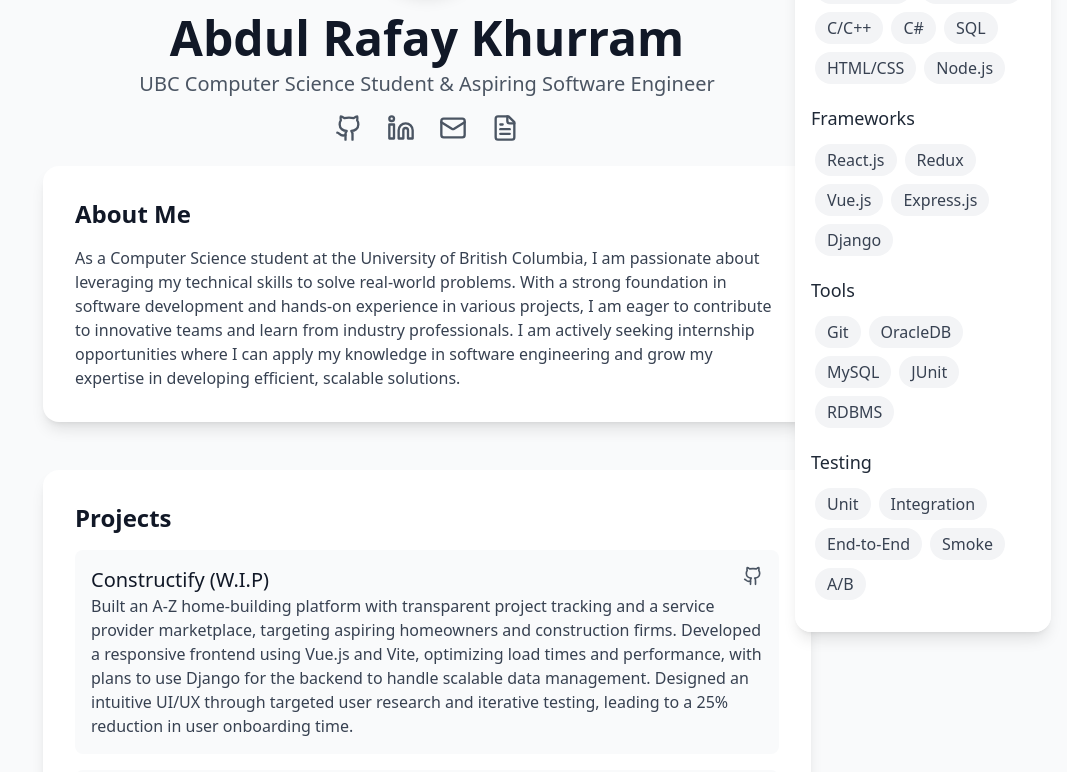
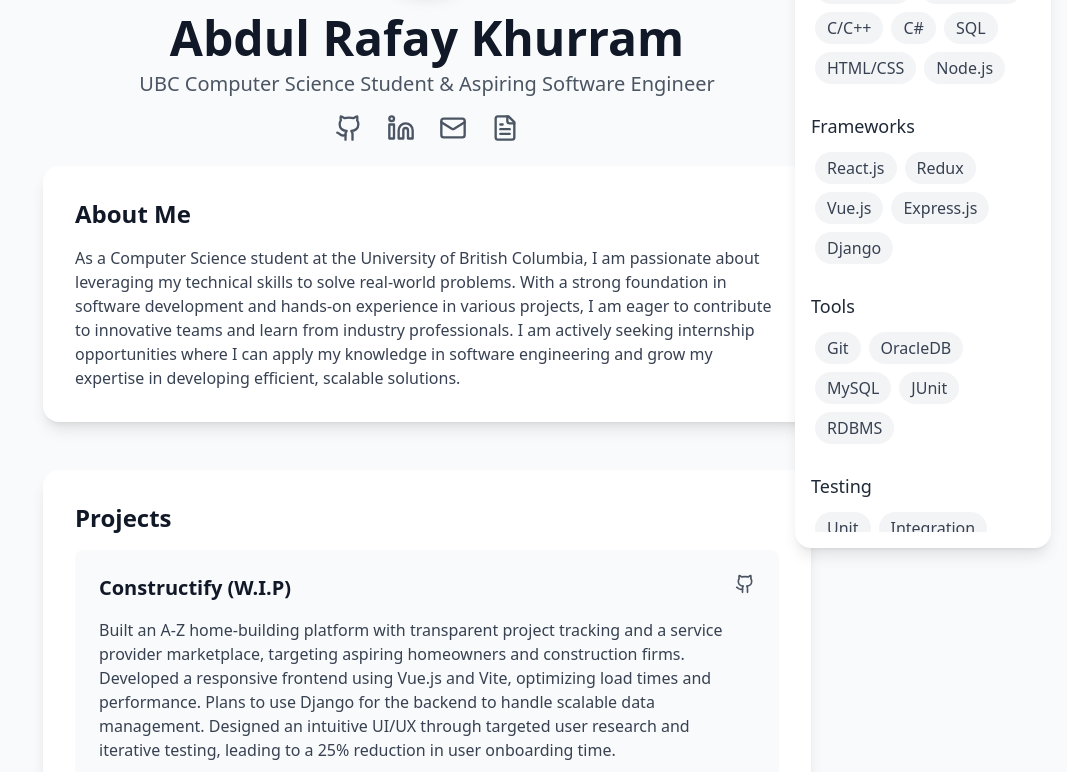
Before and after one commit to arkb75/abdulkhurramdotcom, a React (Create React App) app: page / in a window 1280 px wide. Shown: the part 248-1020 px from the top of the page, without its empty margins (213-1280 px from the left). Built offline with nearby package versions, Linux system fonts and the light colour scheme; the HTML template or start-up script is replaced by a standard one.

Commit message:
Skills highlight fix and scrolling within skills refined

```diff
--- a/src/App.js
+++ b/src/App.js
@@ -1,4 +1,4 @@
-import React, { useRef, useState } from 'react';
+import React, { useState } from 'react';
 import { useSelector } from 'react-redux';
 import Header from './components/Header';
 import Taskbar from './components/Taskbar';
@@ -7,28 +7,14 @@ import ProjectsSection from './components/ProjectsSection';
 import ResearchSection from './components/ResearchSection';
 import SkillsSection from './components/SkillsSection';
 
-import { MenuIcon } from 'lucide-react'; // Import an icon for the toggle button
+import { Code } from 'lucide-react';
 
 const App = () => {
-  // Refs for each project
-  const constructifyRef = useRef(null);
-  const realEstateRef = useRef(null);
-  const amazonRef = useRef(null);
-  const mediaRef = useRef(null);
-
   // Get the state from Redux
   const glowPageBorder = useSelector((state) => state.glow.glowPageBorder);
 
   // State to manage the visibility of the SkillsSection on small screens
   const [isSkillsOpen, setIsSkillsOpen] = useState(false);
-
-  // Pass refs as an object to the components
-  const projectRefs = {
-    constructifyRef,
-    realEstateRef,
-    amazonRef,
-    mediaRef,
-  };
 
   return (
     <div
@@ -37,25 +23,23 @@ const App = () => {
       }`}
     >
       <Taskbar />
-      <SkillsSection
-        projectRefs={projectRefs}
-        isOpen={isSkillsOpen}
-        onClose={() => setIsSkillsOpen(false)}
-      />
+      <SkillsSection isOpen={isSkillsOpen} onClose={() => setIsSkillsOpen(false)} />
       {/* Toggle Button for smaller screens */}
-      <button
-        className="lg:hidden fixed bottom-4 right-4 bg-white text-black p-3 rounded-full shadow-lg z-50"
-        onClick={() => setIsSkillsOpen(true)}
-      >
-        <MenuIcon size={24} />
-      </button>
+      {!isSkillsOpen && (
+        <button
+          className="lg:hidden fixed bottom-8 right-8 bg-white text-black p-4 rounded-full shadow-lg z-50 hover:bg-gray-100 transition-colors duration-300"
+          onClick={() => setIsSkillsOpen(true)}
+          aria-label="Open Skills"
+        >
+          <Code size={24} />
+        </button>
+      )}
       <div className="max-w-3xl mx-auto mt-16">
         <Header />
         <main className="space-y-12">
           <AboutMeSection />
-          <ProjectsSection projectRefs={projectRefs} />
+          <ProjectsSection />
           <ResearchSection />
-          {/* Removed SkillsSection from here */}
         </main>
       </div>
     </div>
--- a/src/components/ProjectCard.js
+++ b/src/components/ProjectCard.js
@@ -1,26 +1,35 @@
 import React from 'react';
-import { GithubIcon } from 'lucide-react';
+import { Github } from 'lucide-react';
 
-const ProjectCard = React.forwardRef(({ project, highlightedProject }, ref) => (
+const ProjectCard = ({ project, highlightedProject }) => {
+  const isHighlighted = highlightedProject === project.title;
+
+  return (
     <div
-    ref={ref}
-    className={`bg-gray-50 p-4 rounded-lg relative transition-all duration-500 ${
-      highlightedProject === ref ? 'ring-4 ring-blue-500 shadow-xl' : ''
+      id={project.title.replace(/\s+/g, '-')}
+      data-title={project.title}
+      className={`project-card bg-gray-50 p-6 rounded-lg relative transition-all duration-500 ${
+        isHighlighted ? 'ring-4 ring-blue-500 shadow-xl' : ''
       }`}
     >
       <div className="flex justify-between items-start">
-      <h3 className="text-xl font-medium text-gray-900">{project.title}</h3>
+        <h3 className="text-xl font-semibold text-gray-900">
+          {project.title}
+        </h3>
         {project.githubLink && (
           <a
             href={project.githubLink}
             className="text-gray-600 hover:text-gray-900 transition-colors duration-300"
+            target="_blank"
+            rel="noopener noreferrer"
           >
-          <GithubIcon size={20} />
+            <Github size={20} />
           </a>
         )}
       </div>
-    <p className="text-gray-700">{project.description}</p>
+      <p className="text-gray-700 mt-4">{project.description}</p>
     </div>
-));
+  );
+};
 
 export default ProjectCard;
--- a/src/components/ProjectsSection.js
+++ b/src/components/ProjectsSection.js
@@ -1,27 +1,24 @@
-import React, { useEffect, useMemo } from 'react'; // Removed useRef
+import React, { useEffect, useMemo } from 'react';
 import { useSelector, useDispatch } from 'react-redux';
 import ProjectCard from './ProjectCard';
 import { setActiveSkills } from '../redux/actions';
 
-const ProjectsSection = ({ projectRefs }) => {
+const ProjectsSection = () => {
   const dispatch = useDispatch();
   const highlightedProject = useSelector(
     (state) => state.highlight.highlightedProject
   );
 
-  // Use useMemo to memoize the projects array
   const projects = useMemo(
     () => [
       {
-        ref: projectRefs.constructifyRef,
         title: 'Constructify (W.I.P)',
         githubLink: 'https://github.com/arkb75/Constructify',
         description:
-          'Built an A-Z home-building platform with transparent project tracking and a service provider marketplace, targeting aspiring homeowners and construction firms. Developed a responsive frontend using Vue.js and Vite, optimizing load times and performance, with plans to use Django for the backend to handle scalable data management. Designed an intuitive UI/UX through targeted user research and iterative testing, leading to a 25% reduction in user onboarding time.',
+          'Built an A-Z home-building platform with transparent project tracking and a service provider marketplace, targeting aspiring homeowners and construction firms. Developed a responsive frontend using Vue.js and Vite, optimizing load times and performance. Plans to use Django for the backend to handle scalable data management. Designed an intuitive UI/UX through targeted user research and iterative testing, leading to a 25% reduction in user onboarding time.',
         skills: ['Python', 'JavaScript', 'Vue.js', 'HTML/CSS', 'Git', 'Django'],
       },
       {
-        ref: projectRefs.realEstateRef,
         title: 'Real Estate Management Platform',
         githubLink: 'https://github.com/arkb75/RealEstate',
         description:
@@ -37,7 +34,6 @@ const ProjectsSection = ({ projectRefs }) => {
         ],
       },
       {
-        ref: projectRefs.amazonRef,
         title: 'Amazon Marketplace Analytic Software',
         githubLink:
           'https://github.com/arkb75/Amazon-Marketplace-Analytic-Software',
@@ -46,49 +42,35 @@ const ProjectsSection = ({ projectRefs }) => {
         skills: ['Java', 'SQL', 'Git'],
       },
       {
-        ref: projectRefs.mediaRef,
         title: 'High-Performance Media Distribution Platform',
         githubLink: null,
         description:
-          'Orchestrated an Ombi-integrated media server, automating over 1,000 weekly metadata-rich downloads using advanced scripting. Leveraged DHT protocols to index 10,000+ peer-to-peer assets, facilitating Radarr and Sonarr for automated content retrieval. Administered a robust NGINX server architecture, seamlessly streaming a 50 TB digital Blu-ray archive to 150+ users. Engineered multi-user profile management for 200+ accounts, ensuring optimal user engagement and platform reliability. Enhanced system resilience with SSH-powered Raspberry Pi commands, slashing downtime by 90% through proactive network management.',
+          'Orchestrated an Ombi-integrated media server, automating over 1,000 weekly metadata-rich downloads using advanced scripting. Leveraged DHT protocols to index 10,000+ peer-to-peer assets, facilitating Radarr and Sonarr for automated content retrieval. Administered a robust NGINX server architecture, seamlessly streaming a 50 TB digital Blu-ray archive to 150+ users. Engineered multi-user profile management for 200+ accounts, ensuring optimal user engagement and platform reliability. Enhanced system resilience with SSH-powered Raspberry Pi commands, reducing downtime by 90% through proactive network management.',
         skills: ['Git'],
       },
     ],
-    [projectRefs]
+    []
   );
 
   useEffect(() => {
     const options = {
       root: null,
-      rootMargin: '-50% 0px',
-      threshold: 0,
+      threshold: 0.5, // Adjust threshold as needed
     };
 
     const observer = new IntersectionObserver((entries) => {
       entries.forEach((entry) => {
-        const project = projects.find(
-          (proj) => proj.ref.current === entry.target
-        );
+        const projectTitle = entry.target.getAttribute('data-title');
+        const project = projects.find((p) => p.title === projectTitle);
         if (entry.isIntersecting && project) {
-          // When the project is in view, update active skills
           dispatch(setActiveSkills(project.skills));
         }
       });
     }, options);
 
-    // Observe each project section after ensuring refs are assigned
-    projects.forEach((project) => {
-      if (project.ref.current) {
-        observer.observe(project.ref.current);
-      } else {
-        // Wait for the next event loop tick if refs are not yet assigned
-        setTimeout(() => {
-          if (project.ref.current) {
-            observer.observe(project.ref.current);
-          }
-        }, 0);
-      }
-    });
+    const projectElements = document.querySelectorAll('.project-card');
+
+    projectElements.forEach((element) => observer.observe(element));
 
     // Cleanup
     return () => {
@@ -99,7 +81,7 @@ const ProjectsSection = ({ projectRefs }) => {
   return (
     <section
       id="projects"
-      className="bg-white rounded-2xl shadow-lg p-8 transform hover:scale-105 transition-transform duration-300"
+      className="bg-white rounded-2xl shadow-lg p-8 mb-8"
     >
       <h2 className="text-2xl font-semibold text-gray-900 mb-4">Projects</h2>
       <div className="space-y-4">
@@ -108,7 +90,6 @@ const ProjectsSection = ({ projectRefs }) => {
             key={project.title}
             project={project}
             highlightedProject={highlightedProject}
-            ref={project.ref}
           />
         ))}
       </div>
--- a/src/components/SkillsSection.js
+++ b/src/components/SkillsSection.js
@@ -1,11 +1,9 @@
-// SkillsSection.js
-
 import React from 'react';
 import { useDispatch, useSelector } from 'react-redux';
 import { highlightProject, glowPageBorder } from '../redux/actions';
-import { XIcon } from 'lucide-react'; // Import close icon
+import { X } from 'lucide-react';
 
-const SkillsSection = ({ projectRefs, isOpen, onClose }) => {
+const SkillsSection = ({ isOpen, onClose }) => {
   const dispatch = useDispatch();
 
   // Get the active skills from Redux
@@ -29,32 +27,32 @@ const SkillsSection = ({ projectRefs, isOpen, onClose }) => {
     Testing: ['Unit', 'Integration', 'End-to-End', 'Smoke', 'A/B'],
   };
 
-// Mapping of skills to projects (for click functionality)
+  // Mapping of skills to project titles
   const skillToProjects = {
-    Java: [projectRefs.amazonRef],
-    Python: [projectRefs.constructifyRef],
-    JavaScript: [projectRefs.constructifyRef, projectRefs.realEstateRef],
+    Java: ['Amazon Marketplace Analytic Software'],
+    Python: ['Constructify (W.I.P)'],
+    JavaScript: ['Constructify (W.I.P)', 'Real Estate Management Platform'],
     TypeScript: [],
     'C/C++': [],
     'C#': [],
-    SQL: [projectRefs.realEstateRef, projectRefs.amazonRef],
-    'HTML/CSS': [projectRefs.constructifyRef, projectRefs.realEstateRef],
-    'Node.js': [projectRefs.realEstateRef],
+    SQL: ['Real Estate Management Platform', 'Amazon Marketplace Analytic Software'],
+    'HTML/CSS': ['Constructify (W.I.P)', 'Real Estate Management Platform'],
+    'Node.js': ['Real Estate Management Platform'],
     'React.js': [], // Relevant to the site itself
     Redux: [], // Relevant to the site itself
-    'Vue.js': [projectRefs.constructifyRef],
-    'Express.js': [projectRefs.realEstateRef],
-    Django: [projectRefs.constructifyRef],
+    'Vue.js': ['Constructify (W.I.P)'],
+    'Express.js': ['Real Estate Management Platform'],
+    Django: ['Constructify (W.I.P)'],
     Git: [
-      projectRefs.constructifyRef,
-      projectRefs.realEstateRef,
-      projectRefs.amazonRef,
-      projectRefs.mediaRef,
+      'Constructify (W.I.P)',
+      'Real Estate Management Platform',
+      'Amazon Marketplace Analytic Software',
+      'High-Performance Media Distribution Platform',
     ],
-    OracleDB: [projectRefs.realEstateRef],
+    OracleDB: ['Real Estate Management Platform'],
     MySQL: [],
     JUnit: [],
-    RDBMS: [projectRefs.realEstateRef],
+    RDBMS: ['Real Estate Management Platform'],
     Unit: [],
     Integration: [],
     'End-to-End': [],
@@ -62,22 +60,19 @@ const skillToProjects = {
     'A/B': [],
   };
 
-  // Skills that should trigger the page outline glow
   const pageGlowSkills = ['React.js', 'Redux'];
 
   const handleSkillClick = (skill) => {
-    const projectRefsArray = skillToProjects[skill];
-    if (projectRefsArray && projectRefsArray.length > 0) {
-      // Scroll to the first relevant project
-      const projectRef = projectRefsArray[0];
-      if (projectRef.current) {
-        projectRef.current.scrollIntoView({
-          behavior: 'smooth',
-          block: 'center',
-        });
+    const projectsArray = skillToProjects[skill];
+    if (projectsArray && projectsArray.length > 0) {
+      const title = projectsArray[0];
+      const projectId = title.replace(/\s+/g, '-');
+      const projectElement = document.getElementById(projectId);
+      if (projectElement) {
+        projectElement.scrollIntoView({ behavior: 'smooth', block: 'center' });
 
-        // Highlight the project using Redux
-        dispatch(highlightProject(projectRef));
+        // Highlight the project
+        dispatch(highlightProject(title));
 
         // Remove highlight after 3 seconds
         setTimeout(() => {
@@ -88,7 +83,6 @@ const skillToProjects = {
 
     // Check if the skill should trigger the page outline glow
     if (pageGlowSkills.includes(skill)) {
-      // Trigger the page outline glow
       dispatch(glowPageBorder(true));
 
       // Remove the glow after a set duration
@@ -96,26 +90,36 @@ const skillToProjects = {
         dispatch(glowPageBorder(false));
       }, 3000);
     }
+
+    // Close the SkillsSection on small screens after clicking a skill
+    if (onClose) {
+      onClose();
+    }
   };
 
   return (
     <>
       {/* For large screens, show the fixed SkillsSection */}
       <div
-        className="hidden lg:block fixed top-20 right-4 w-64 bg-white rounded-2xl shadow-lg p-4
-        transform transition-transform duration-300 overflow-y-auto max-h-screen z-40"
+        className="hidden lg:block fixed top-20 right-4 w-64 bg-white rounded-2xl shadow-lg p-4 z-40"
       >
         <h2 className="text-xl font-semibold text-gray-900 mb-4">Skills</h2>
+        <div
+          className="skills-list"
+          style={{ maxHeight: 'calc(100vh - 160px)', overflowY: 'auto' }}
+        >
           {Object.entries(skills).map(([category, skillsInCategory]) => (
-          <div key={category} className="mb-4">
+            <div key={category} className="mb-6">
               <h3 className="text-lg font-medium text-gray-800 mb-2">{category}</h3>
               <div className="flex flex-wrap">
                 {skillsInCategory.map((skill) => (
                   <button
                     key={skill}
                     onClick={() => handleSkillClick(skill)}
-                  className={`bg-gray-100 rounded-full px-3 py-1 m-1 text-gray-700 hover:bg-gray-200 hover:scale-105 transition-all duration-300 ${
-                    activeSkills.includes(skill) ? 'bg-blue-200' : ''
+                    className={`px-3 py-1 m-1 text-gray-700 rounded-full transition-colors duration-300 ${
+                      activeSkills.includes(skill)
+                        ? 'bg-blue-500 text-white'
+                        : 'bg-gray-100 hover:bg-gray-200'
                     }`}
                   >
                     {skill}
@@ -125,34 +129,37 @@ const skillToProjects = {
             </div>
           ))}
         </div>
+      </div>
 
       {/* For small screens, show the overlay when isOpen is true */}
       {isOpen && (
-        <div className="lg:hidden fixed inset-0 bg-black bg-opacity-50 z-50">
-          <div className="fixed inset-y-0 right-0 w-64 bg-white shadow-lg p-4 overflow-y-auto z-50">
+        <div
+          className="lg:hidden fixed inset-0 z-50 flex items-center justify-center"
+          style={{ backdropFilter: 'blur(4px)' }}
+        >
+          <div className="relative bg-white rounded-2xl p-6 shadow-lg w-11/12 max-h-[80vh] overflow-y-auto">
             {/* Close button */}
             <button
               className="absolute top-4 right-4 text-gray-600 hover:text-gray-900"
               onClick={onClose}
             >
-              <XIcon size={24} />
+              <X size={24} />
             </button>
-            <h2 className="text-xl font-semibold text-gray-900 mb-4">Skills</h2>
+            <h2 className="text-2xl font-semibold text-gray-900 mb-6">Skills</h2>
             {Object.entries(skills).map(([category, skillsInCategory]) => (
-              <div key={category} className="mb-4">
-                <h3 className="text-lg font-medium text-gray-800 mb-2">
+              <div key={category} className="mb-6">
+                <h3 className="text-lg font-medium text-gray-800 mb-2 text-center">
                   {category}
                 </h3>
-                <div className="flex flex-wrap">
+                <div className="flex flex-wrap justify-center">
                   {skillsInCategory.map((skill) => (
                     <button
                       key={skill}
-                      onClick={() => {
-                        handleSkillClick(skill);
-                        onClose(); // Close the SkillsSection after clicking
-                      }}
-                      className={`bg-gray-100 rounded-full px-3 py-1 m-1 text-gray-700 hover:bg-gray-200 hover:scale-105 transition-all duration-300 ${
-                        activeSkills.includes(skill) ? 'bg-blue-200' : ''
+                      onClick={() => handleSkillClick(skill)}
+                      className={`px-3 py-1 m-1 text-gray-700 rounded-full transition-colors duration-300 ${
+                        activeSkills.includes(skill)
+                          ? 'bg-blue-500 text-white'
+                          : 'bg-gray-100 hover:bg-gray-200'
                       }`}
                     >
                       {skill}
--- a/src/redux/reducers.js
+++ b/src/redux/reducers.js
@@ -1,5 +1,9 @@
 import { combineReducers } from 'redux';
-import { HIGHLIGHT_PROJECT, GLOW_PAGE_BORDER, SET_ACTIVE_SKILLS } from './actionTypes';
+import {
+  HIGHLIGHT_PROJECT,
+  GLOW_PAGE_BORDER,
+  SET_ACTIVE_SKILLS,
+} from './actionTypes';
 
 const initialHighlightState = {
   highlightedProject: null,
```
Also changed, not shown: src/redux/actions.js (+7 -3 lines). Lines whose indentation alone changed are shown as unchanged.
